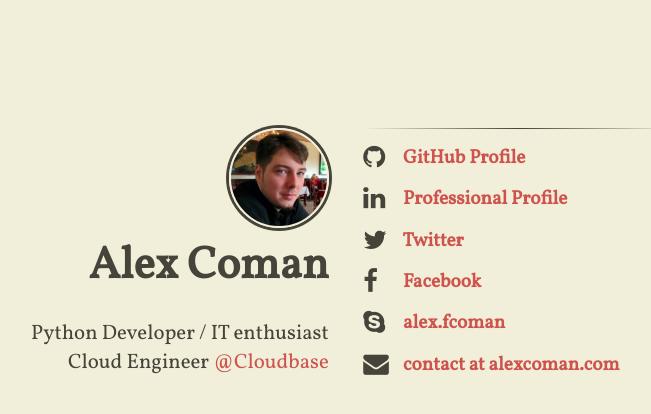
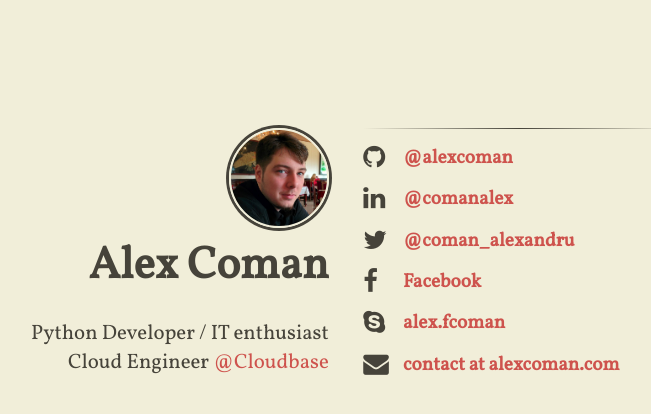
Before and after one commit to alexandrucoman/alexcoman.com, a Jekyll site: the page built from index.html, in a window 1280 px wide. Shown: the top 414 px of the page, without its empty margins (304-955 px from the left). Built offline with Jekyll 4.4.1, drawn with Linux system fonts in a browser that asks for light colours; nearby versions of some CDN libraries.

Commit message:
Update social media links

```diff
--- a/_config.yml
+++ b/_config.yml
@@ -51,4 +51,4 @@ branch:          source
 relative_source: ../alexcoman.com/
 destination:     ../alexcoman.com-pages/
 production_url:  https://alexcoman.com
-source_url:      https://github.com/alexandrucoman/alexcoman.com
+source_url:      https://github.com/alexcoman/alexcoman.com
--- a/_includes/content.html
+++ b/_includes/content.html
@@ -3,15 +3,15 @@
 <ul class="fa-ul main-list">
   <li class="main-list-item">
     <span class="fa fa-github fa-lg main-list-item-icon"></span>
-    <a href="https://github.com/alexandrucoman">GitHub Profile</a>
+    <a href="https://github.com/alexcoman">@alexcoman</a>
   </li>
   <li class="main-list-item">
     <span class="fa fa-linkedin fa-lg main-list-item-icon"></span>
-    <a href="https://www.linkedin.com/in/comanalex">Professional Profile</a>
+    <a href="https://www.linkedin.com/in/comanalex">@comanalex</a>
   </li>
   <li class="main-list-item">
     <span class="fa fa-twitter fa-lg main-list-item-icon"></span>
-    <a href="https://twitter.com/coman_alexandru">Twitter</a>
+    <a href="https://twitter.com/coman_alexandru">@coman_alexandru</a>
   </li>
   <li class="main-list-item">
     <span class="fa fa-facebook fa-lg main-list-item-icon"></span>
```
